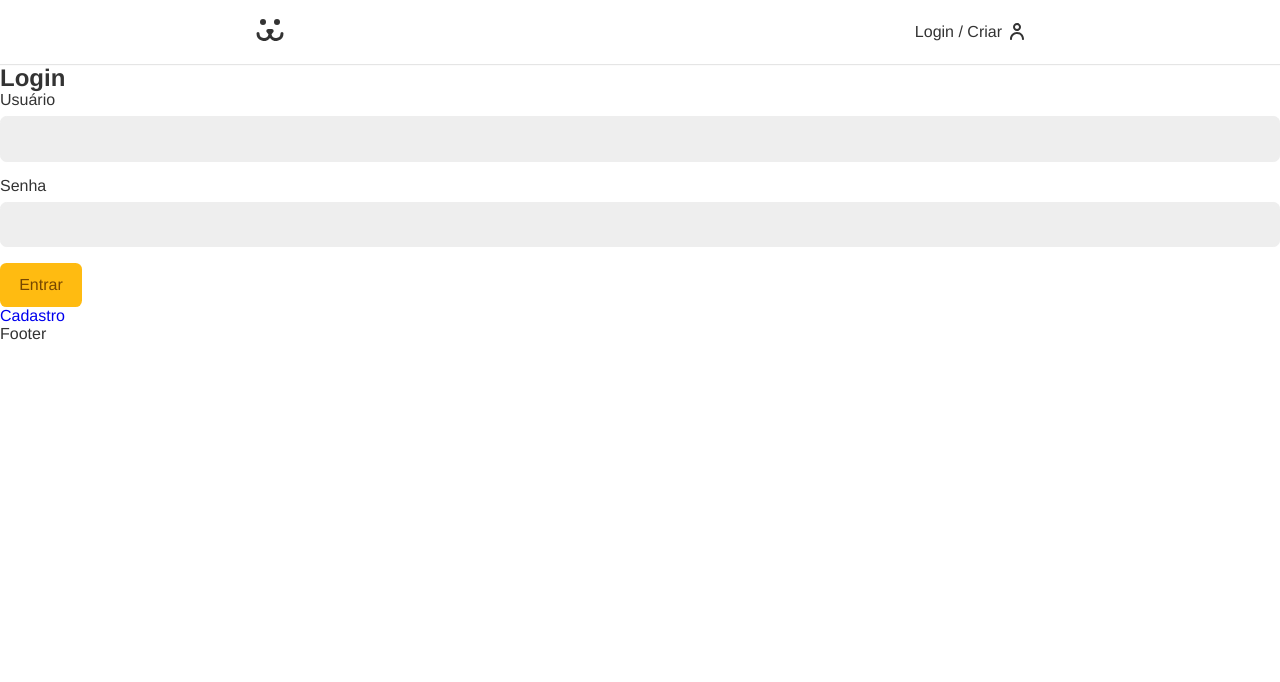
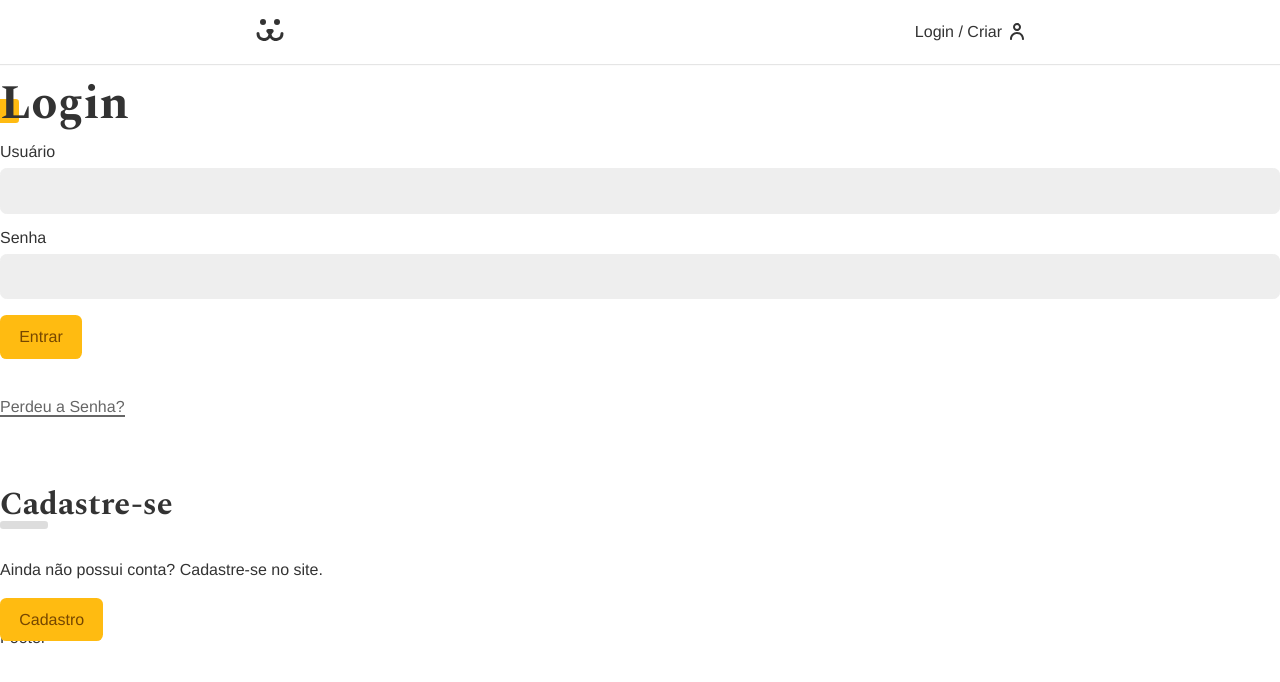
Before and after one commit to DavidGBbr/Dogs, a React (Create React App) app: page /login in a window 1280 px wide. Shown: the top 682 px of the page. Built offline with nearby package versions, Linux system fonts and the light colour scheme.

Commit message:
Dogs -#009

```diff
--- a/src/App.css
+++ b/src/App.css
@@ -1,3 +1,5 @@
+@import url("https://fonts.googleapis.com/css2?family=Spectral:wght@700&&display=swap");
+
 * {
   box-sizing: border-box;
 }
@@ -41,6 +43,7 @@ input {
 
 a {
   text-decoration: none;
+  color: #333;
 }
 
 .container {
@@ -48,3 +51,38 @@ a {
   padding: 0 1rem;
   margin: 0 auto;
 }
+
+.title {
+  font-family: var(--type-second);
+  line-height: 1;
+  font-size: 3rem;
+  margin: 1rem 0;
+  position: relative;
+  z-index: 1;
+}
+
+.title::after {
+  content: "";
+  display: block;
+  width: 1.5rem;
+  height: 1.5rem;
+  background: #fb1;
+  position: absolute;
+  bottom: 5px;
+  left: -5px;
+  border-radius: 0.2rem;
+  z-index: -1;
+}
+
+.animeLeft {
+  opacity: 0;
+  transform: translateX(-20px);
+  animation: animeLeft 0.3s forwards;
+}
+
+@keyframes animeLeft {
+  to {
+    opacity: 1;
+    transform: initial;
+  }
+}
--- /dev/null
+++ b/src/Components/Helper/Error/index.js
@@ -0,0 +1,7 @@
+import React from "react";
+import * as C from "./styles";
+
+export const Error = ({ error }) => {
+  if (!error) return null;
+  return <C.Error>{error}</C.Error>;
+};
--- /dev/null
+++ b/src/Components/Helper/Error/styles.js
@@ -0,0 +1,6 @@
+import styled from "styled-components";
+
+export const Error = styled.p`
+  color: #f31;
+  margin: 1rem 0;
+`;
--- a/src/Components/Login/LoginForm/index.js
+++ b/src/Components/Login/LoginForm/index.js
@@ -1,9 +1,11 @@
-import React, { useContext, useEffect } from "react";
+import React, { useContext } from "react";
 import { Link } from "react-router-dom";
 import { Input } from "../../Forms/Input";
 import { Button } from "../../Forms/Button";
 import { useForm } from "../../../Hooks/useForm";
 import { UserContext } from "../../../Contexts/UserContext";
+import { Error } from "../../Helper/Error";
+import * as C from "./styles";
 
 export const LoginForm = () => {
   const username = useForm();
@@ -20,9 +22,9 @@ export const LoginForm = () => {
   }
 
   return (
-    <section>
-      <h1>Login</h1>
-      <form action="" onSubmit={handleSubmit}>
+    <section className="animeLeft">
+      <h1 className="title">Login</h1>
+      <C.Form onSubmit={handleSubmit}>
         <Input label="Usuário" type="text" name="username" {...username} />
         <Input label="Senha" type="password" name="password" {...password} />
         {loading ? (
@@ -30,9 +32,14 @@ export const LoginForm = () => {
         ) : (
           <Button>Entrar</Button>
         )}
-        {error && <p>{error}</p>}
-      </form>
-      <Link to="/login/criar">Cadastro</Link>
+        <Error error={error} />
+      </C.Form>
+      <C.Perdeu to="/login/perdeu">Perdeu a Senha?</C.Perdeu>
+      <C.Cadastro>
+        <C.Subtitle>Cadastre-se</C.Subtitle>
+        <p>Ainda não possui conta? Cadastre-se no site.</p>
+      </C.Cadastro>
+      <C.ButtonCriar to="/login/criar">Cadastro</C.ButtonCriar>
     </section>
   );
 };
--- /dev/null
+++ b/src/Components/Login/LoginForm/styles.js
@@ -0,0 +1,68 @@
+import styled from "styled-components";
+import { Link } from "react-router-dom";
+
+export const Form = styled.form`
+  margin-bottom: 2rem;
+`;
+
+export const Perdeu = styled(Link)`
+  display: inline-block;
+  color: #666;
+  padding: 0.5rem 0;
+  line-height: 1;
+
+  &&::after {
+    content: "";
+    height: 2px;
+    width: 100%;
+    background: currentColor;
+    display: block;
+  }
+`;
+
+export const ButtonCriar = styled(Link)`
+  font-size: 1rem;
+  font-family: var(--type-first);
+  cursor: pointer;
+  border: none;
+  border-radius: 0.4rem;
+  background: #fb1;
+  color: #764701;
+  padding: 0.8rem 1.2rem;
+  box-sizing: border-box;
+
+  &&:hover,
+  &&:focus {
+    outline: none;
+    box-shadow: 0 0 0 3px #fea, 0 0 0 4px #fb1;
+  }
+
+  &&:disabled {
+    opacity: 0.5;
+    cursor: wait;
+  }
+`;
+
+export const Cadastro = styled.div`
+  margin-top: 4rem;
+
+  p {
+    margin-top: 2rem;
+    margin-bottom: 2rem;
+  }
+`;
+
+export const Subtitle = styled.h2`
+  font-family: var(--type-second);
+  line-height: 1;
+  font-size: 2rem;
+
+  &&::after {
+    content: "";
+    display: block;
+    background: #ddd;
+    height: 0.5rem;
+    width: 3rem;
+    border-radius: 0.2rem;
+  }
+`;
```
